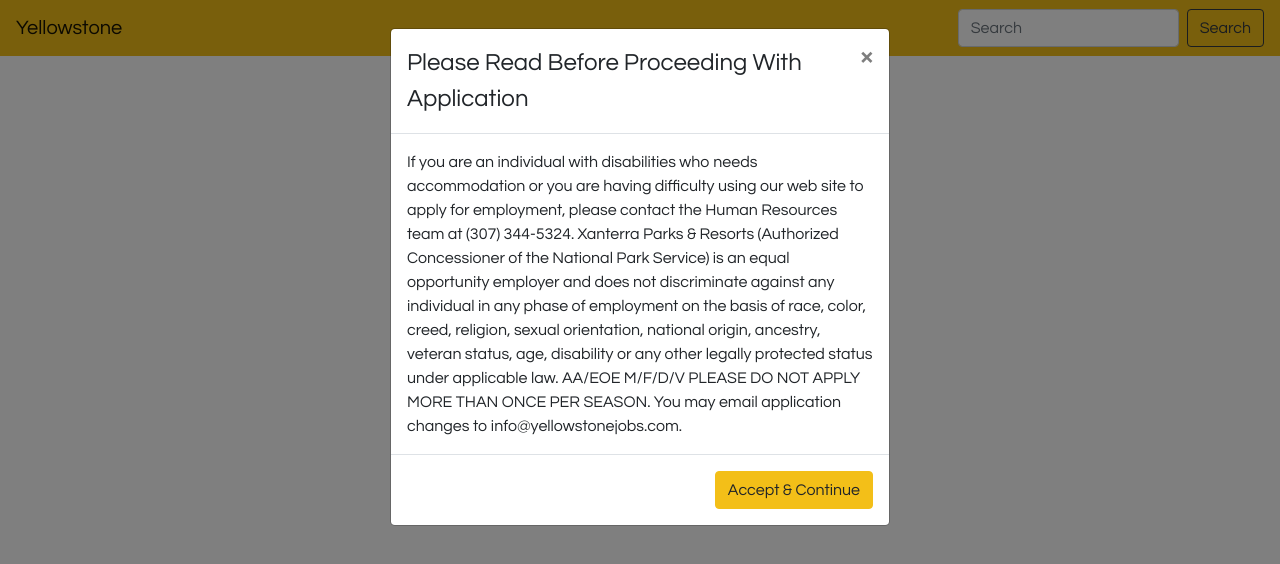
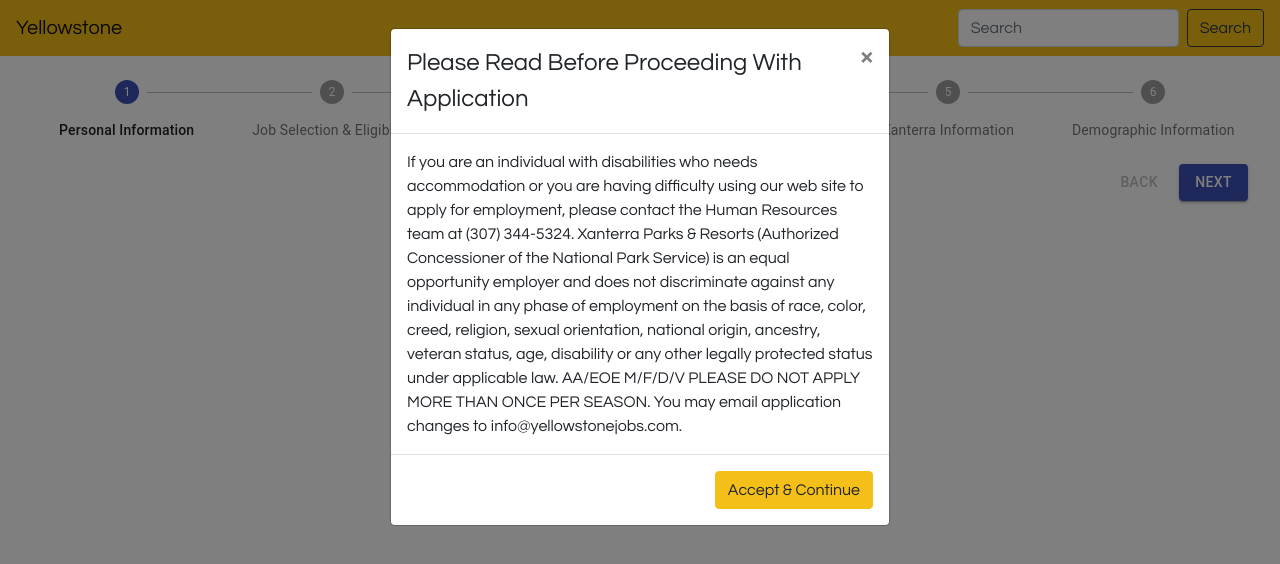
Before and after one commit to ngorjestani/job-application, a React (Create React App) app: page / in a window 1280 px wide. Shown: the top 564 px of the page. Built offline with nearby package versions, Linux system fonts and the light colour scheme.

Commit message:
Added 'back' & 'next' buttons to form

```diff
--- a/src/App.tsx
+++ b/src/App.tsx
@@ -2,18 +2,21 @@ import React from 'react';
 import './scss/app.scss';
 import {AppNavbar} from "./components/AppNavbar";
 import {AlertModal} from "./components/AlertModal";
-import ProgressStepper from './components/ProgressStepper';
+import ProgressStepper from './components/Form/Steps/ProgressStepper';
+import Form from "./components/Form/Form";
 
 function App() {
     const modalTitle = "Please Read Before Proceeding With Application";
     const modalMessage = "If you are an individual with disabilities who needs accommodation or you are having difficulty using our web site to apply for employment, please contact the Human Resources team at (307) 344-5324.\n\n" +
         "Xanterra Parks & Resorts (Authorized Concessioner of the National Park Service) is an equal opportunity employer and does not discriminate against any individual in any phase of employment on the basis of race, color, creed, religion, sexual orientation, national origin, ancestry, veteran status, age, disability or any other legally protected status under applicable law. AA/EOE M/F/D/V\n" +
         "\nPLEASE DO NOT APPLY MORE THAN ONCE PER SEASON. You may email application changes to info@yellowstonejobs.com."
+    const steps = ['Personal Information', 'Job Selection & Eligibility', 'Work Experience', 'Education', 'Xanterra Information', 'Demographic Information'];
 
     return (
         <div className="App">
             <AlertModal modalTitle={modalTitle} modalMessage={modalMessage} showModal={true} />
             <AppNavbar/>
+            <Form stepList={steps} />
         </div>
     );
 }
--- a/src/components/AppNavbar.tsx
+++ b/src/components/AppNavbar.tsx
@@ -1,6 +1,6 @@
 import React, {FunctionComponent} from "react";
 import Navbar from "react-bootstrap/Navbar";
-import {Button, Form, FormControl, Nav} from "react-bootstrap";
+import {Button, Form, FormControl} from "react-bootstrap";
 
 interface IAppNavbarProps {
 }
--- /dev/null
+++ b/src/components/Form/Form.tsx
@@ -0,0 +1,37 @@
+import React, {FunctionComponent, useEffect, useState} from 'react';
+import ProgressStepper from "./Steps/ProgressStepper";
+import {NavButtons} from "./Steps/NavButtons";
+
+interface IFormProps {
+    stepList: string[];
+}
+
+const Form: FunctionComponent<IFormProps> = ({stepList}) => {
+    const [currentStep, setCurrentStep] = useState(0);
+    const [disableNext, setDisableNext] = useState(false);
+
+    const handleNext = () => {
+        setCurrentStep(currentStep + 1);
+    };
+
+    const handleBack = () => {
+        if (currentStep > 0){
+            setCurrentStep(currentStep - 1);
+        }
+    };
+
+    return(
+        <div>
+            <ProgressStepper currentStep={currentStep} stepList={stepList} />
+            <NavButtons
+                activeStep={currentStep}
+                lastStep={stepList.length - 1}
+                disableNext={disableNext}
+                handleBack={handleBack}
+                handleNext={handleNext}
+            />
+        </div>
+    );
+};
+
+export default Form;
--- /dev/null
+++ b/src/components/Form/Steps/NavButtons.tsx
@@ -0,0 +1,64 @@
+import React, {FunctionComponent, MouseEventHandler, useEffect, useState} from "react";
+import {makeStyles, Theme, createStyles} from '@material-ui/core/styles';
+import Button from '@material-ui/core/Button';
+import {Grid} from "@material-ui/core";
+
+const useStyles = makeStyles((theme: Theme) =>
+    createStyles({
+        root: {
+            width: '100%',
+        },
+        backButton: {
+            marginRight: theme.spacing(1),
+        },
+        nextButton: {
+            marginRight: theme.spacing(4),
+        },
+    }),
+);
+
+interface INavButtonsProps {
+    activeStep: number;
+    lastStep: number;
+    disableNext: boolean;
+    handleBack: MouseEventHandler;
+    handleNext: MouseEventHandler;
+}
+
+export const NavButtons: FunctionComponent<INavButtonsProps> =
+    ({
+         activeStep,
+         lastStep,
+         disableNext,
+         handleBack,
+         handleNext
+     }) => {
+        const classes = useStyles();
+        const [currentStep, setCurrentStep] = useState(activeStep);
+        const [nextIsDisabled, setNextIsDisabled] = useState(disableNext);
+
+        useEffect(() => {
+            setCurrentStep(activeStep);
+        }, [activeStep]);
+
+        return (
+            <Grid container justify="flex-end">
+                <Button
+                    onClick={handleBack}
+                    className={classes.backButton}
+                    disabled={currentStep < 1}
+                >
+                    Back
+                </Button>
+                <Button
+                    variant="contained"
+                    color="primary"
+                    disabled={nextIsDisabled}
+                    onClick={handleNext}
+                    className={classes.nextButton}
+                >
+                    {currentStep === lastStep ? 'Submit' : 'Next'}
+                </Button>
+            </Grid>
+        );
+    };
--- a/src/components/ProgressStepper.tsx
+++ b/src/components/Form/Steps/ProgressStepper.tsx
@@ -9,9 +9,6 @@ const useStyles = makeStyles((theme: Theme) =>
         root: {
             width: '100%',
         },
-        backButton: {
-            marginRight: theme.spacing(1),
-        },
         instructions: {
             marginTop: theme.spacing(1),
             marginBottom: theme.spacing(1),
@@ -20,7 +17,8 @@ const useStyles = makeStyles((theme: Theme) =>
 );
 
 interface IProgressStepperProps {
-    currentStep: number;stepList: string[];
+    currentStep: number;
+    stepList: string[];
 }
 
 const ProgressStepper: FunctionComponent<IProgressStepperProps> = ({currentStep, stepList}) => {
```
Also changed, not shown: src/components/Form.tsx (deleted, +0 -11 lines).
